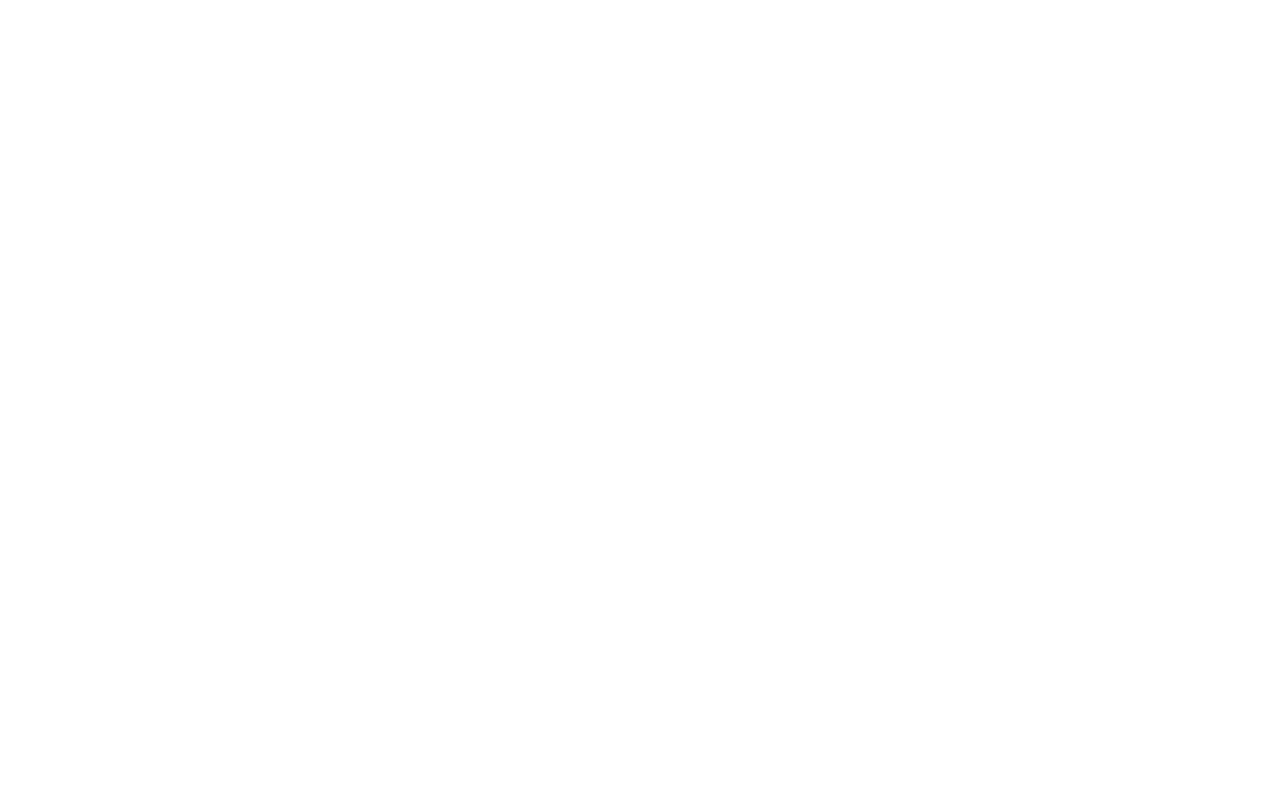
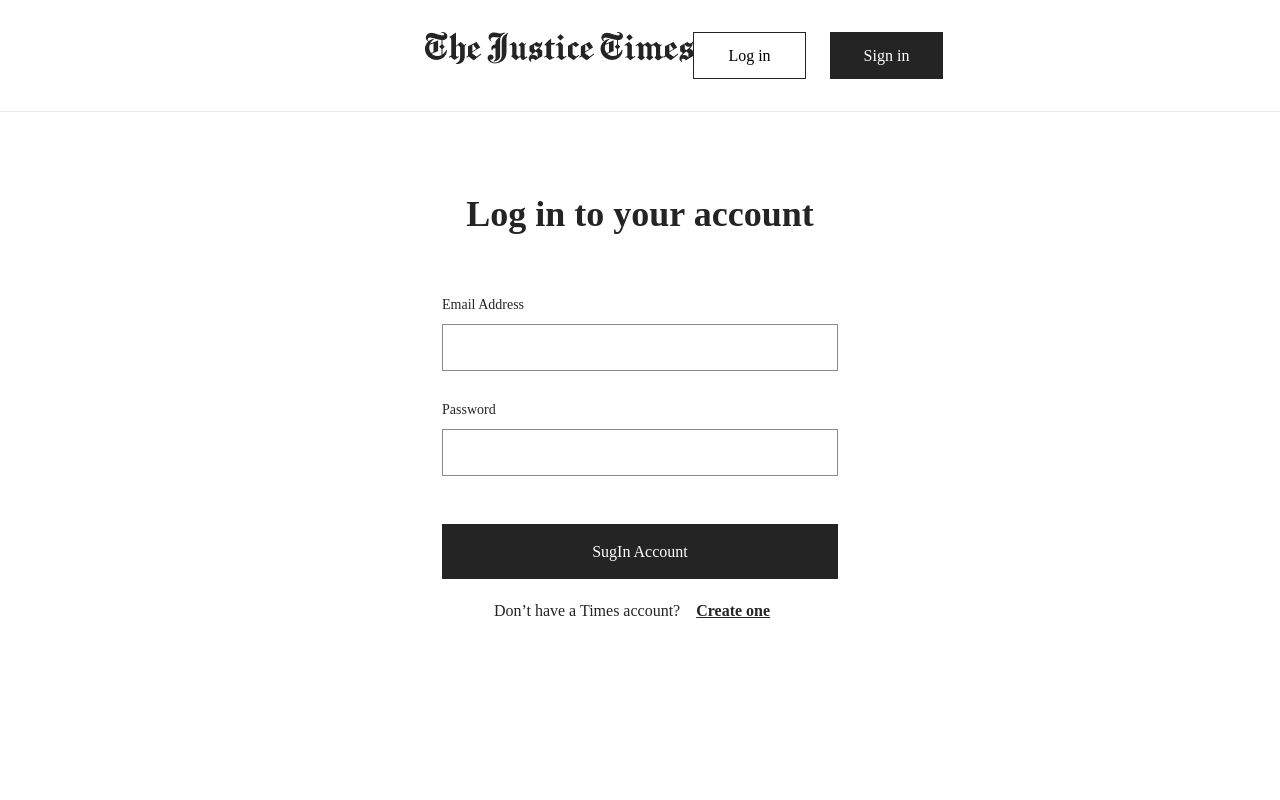
Before and after one commit to OlesyaShamsheeva/Blog, a React (Create React App) app: page /authorization in a window 1280 px wide. Before the commit this address had no page. Shown: the top 800 px of the page. Built offline with nearby package versions, Linux system fonts and the light colour scheme.

Commit message:
tasks: 2 form (registration and authorization + router)

```diff
--- a/src/App.js
+++ b/src/App.js
@@ -2,6 +2,8 @@ import './App.css';
 import {createContext, useState} from "react";
 import {MainContainer} from "./components/MainContainer/MainConteiner";
 import {Route, Routes} from "react-router-dom";
+import {RegistrationUser} from "./components/RegistrationUser";
+import {AuthorizationUser} from "./components/AuthorizationUser";
 
 export const MyContext = createContext(null)
 
@@ -29,6 +31,8 @@ function App() {
                     <Route path='/profile' element={<MainContainer>
                         <div>444</div>
                     </MainContainer>}/>
+                    <Route path='/registration' element={<MainContainer><RegistrationUser/></MainContainer>}/>
+                    <Route path='/authorization' element={<MainContainer><AuthorizationUser/></MainContainer>}/>
                 </Routes>
             </div>
         </MyContext.Provider>
--- a/src/components/AuthorizationUser/AuthorizationUser.jsx
+++ b/src/components/AuthorizationUser/AuthorizationUser.jsx
@@ -1,5 +1,23 @@
-//
-// export AuthorizationUser=()=>{
-//     return
-//
-// }
+import styles from "../AuthorizationUser/AuthorizationUser.module.css"
+import {NavLink, useNavigate} from "react-router-dom";
+
+export const AuthorizationUser = () => {
+
+    const navCreate=useNavigate()
+    return (<div className={styles.wrapper}>
+            <h1 className={styles.h1}>Log in to your account</h1>
+            <div className={styles.inform}>
+                <div className={styles.inform_el}>Email Address</div>
+                <input className={styles.input}></input></div>
+            <div className={styles.inform}>
+                <div className={styles.inform_el}>Password</div>
+                <input className={styles.input}
+                ></input></div>
+            <button className={styles.button} onClick={()=>navCreate("/all-articles")}>SugIn Account</button>
+            <span className={styles.link}>Don’t have a Times account?
+           <NavLink to={"/registration"} className={styles.active}>Create one</NavLink>
+                   </span>
+        </div>
+    )
+
+}
--- a/src/components/AuthorizationUser/AuthorizationUser.module.css
+++ b/src/components/AuthorizationUser/AuthorizationUser.module.css
@@ -0,0 +1,78 @@
+.h1{
+
+  font-family: 'Playfair Display';
+  font-style: normal;
+  font-weight: 700;
+  font-size: 36px;
+  line-height: 56px;
+  color: #242424;
+  padding-top: 50px;
+  padding-bottom: 32px;
+
+
+}
+.inform{
+  display: flex;
+  flex-direction: column;
+  align-items: start;
+
+}
+
+.input{
+  box-sizing: border-box;
+  width: 396px;
+  height: 47px;
+  border: 1px solid #8C8C8C;
+  margin-bottom: 32px;
+}
+.inform_el{
+  font-family: 'IBM Plex Sans';
+  font-weight: 400;
+  font-size: 14px;
+  line-height: 14px;
+  color: #242424;
+  padding-bottom: 12px;
+}
+.wrapper{
+  display: flex;
+  flex-direction: column;
+  align-items: center;
+}
+.button{
+  width: 396px;
+  height: 55px;
+  background: #242424;
+  margin-top: 16px;
+  font-family: 'IBM Plex Sans';
+  font-style: normal;
+  font-weight: 400;
+  font-size: 16px;
+  line-height: 15px;
+  /* identical to box height, or 94% */
+
+
+  color: #FFFFFF;
+}
+
+.link{
+  padding-top: 24px;
+  padding-bottom:281px;
+  font-family: 'IBM Plex Sans';
+  font-style: normal;
+  font-weight: 400;
+  font-size: 16px;
+  line-height: 15px;
+  color: #242424;
+}
+.active{
+  padding-top: 24px;
+  padding-bottom:281px;
+  font-family: 'IBM Plex Sans';
+  font-style: normal;
+  font-weight: 400;
+  font-size: 16px;
+  line-height: 15px;
+  color: #242424;
+  text-decoration-line: underline;
+  font-weight: bold;
+}
--- a/src/components/Navbar/NavAction/NavAction.jsx
+++ b/src/components/Navbar/NavAction/NavAction.jsx
@@ -1,10 +1,12 @@
 import styles from "./NavAction.module.css"
+import {useNavigate} from "react-router-dom";
 
 export const NavAction = ({auth,isHeader}) => {
+    const navigate=useNavigate()
     return (
         <div className={styles.button}>
-            <button className={(isHeader)? styles.button_white:styles.button_black}  onClick={() => auth()} >Log in</button>
-            <button  className={(isHeader)? styles.button_black:styles.button_black_footer} onClick={() => auth()} > Sign in</button>
+            <button className={(isHeader)? styles.button_white:styles.button_black}  onClick={() =>navigate("/authorization")} >Log in</button>
+            <button  className={(isHeader)? styles.button_black:styles.button_black_footer} onClick={() => navigate("/registration")} > Sign in</button>
         </div>
 
     )
--- a/src/components/RegistrationUser/RefistrationUser.module.css
+++ b/src/components/RegistrationUser/RefistrationUser.module.css
@@ -0,0 +1,55 @@
+.h1{
+
+  font-family: 'Playfair Display';
+  font-style: normal;
+  font-weight: 700;
+  font-size: 36px;
+  line-height: 56px;
+  color: #242424;
+  padding-top: 50px;
+
+
+}
+.inform{
+  display: flex;
+  flex-direction: column;
+  align-items: start;
+
+}
+
+  .input{
+    box-sizing: border-box;
+    width: 396px;
+    height: 47px;
+    border: 1px solid #8C8C8C;
+    margin-bottom: 32px;
+  }
+.inform_el{
+  font-family: 'IBM Plex Sans';
+  font-weight: 400;
+  font-size: 14px;
+  line-height: 14px;
+  color: #242424;
+  padding-bottom: 12px;
+  padding-right: 32px;
+}
+.wrapper{
+  display: flex;
+ flex-direction: column;
+  align-items: center;
+}
+.button{
+  width: 396px;
+  height: 55px;
+  background: #242424;
+margin-bottom: 110px;
+  font-family: 'IBM Plex Sans';
+  font-style: normal;
+  font-weight: 400;
+  font-size: 16px;
+  line-height: 15px;
+  /* identical to box height, or 94% */
+
+
+  color: #FFFFFF;
+}
--- a/src/components/RegistrationUser/RegistrationUser.jsx
+++ b/src/components/RegistrationUser/RegistrationUser.jsx
@@ -1,13 +1,29 @@
-import {MainContainer} from "../MainContainer/MainConteiner";
+import styles from ".//RefistrationUser.module.css"
+import { useNavigate} from "react-router-dom";
+import {useState} from "react";
 
-export const RegistrationUser=()=>{
-    return
-    <MainContainer children={children}>
-        <h1>Create your free account</h1>
-        <div>First Name <input></input></div>
-        <div>Last Name <input></input></div>
-        <div> Email Address <input></input></div>
-        <div> Password <button></button></div>
-        <button>sign in account</button>
-    </MainContainer>
+export const RegistrationUser = () => {
+    //сохраняю данные из инпутов в state//
+    const [user,setUser]=useState({})
+    const navigat=useNavigate()
+    return (
+        <div className={styles.wrapper}>
+            <h1 className={styles.h1}>Create your free account</h1>
+            <div className={styles.inform}>
+                <div className={styles.inform_el}>First Name</div>
+                <input className={styles.input}></input>
+            </div>
+            <div className={styles.inform}>
+                <div className={styles.inform_el}>Name  </div>
+                <input className={styles.input}></input></div>
+            <div className={styles.inform}>
+               <div className={styles.inform_el} >Email Address </div>
+                <input className={styles.input}></input></div>
+            <div className={styles.inform}>
+               <div className={styles.inform_el}>Password</div>
+                <input className={styles.input}></input></div>
+            <button className={styles.button} onClick={()=>navigat("/all-articles")}
+            >
+                Create Account</button>
+        </div>)
 }
```
